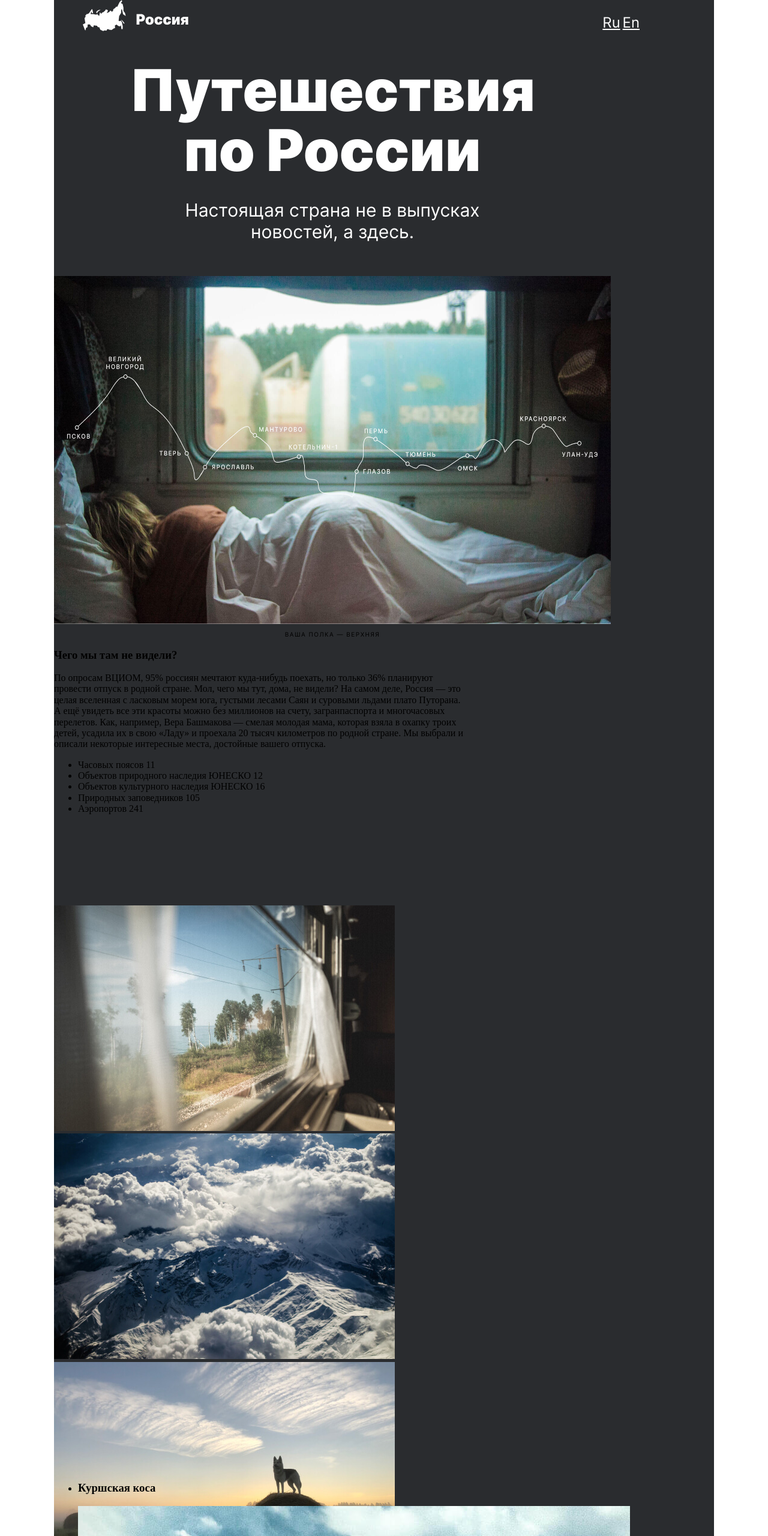
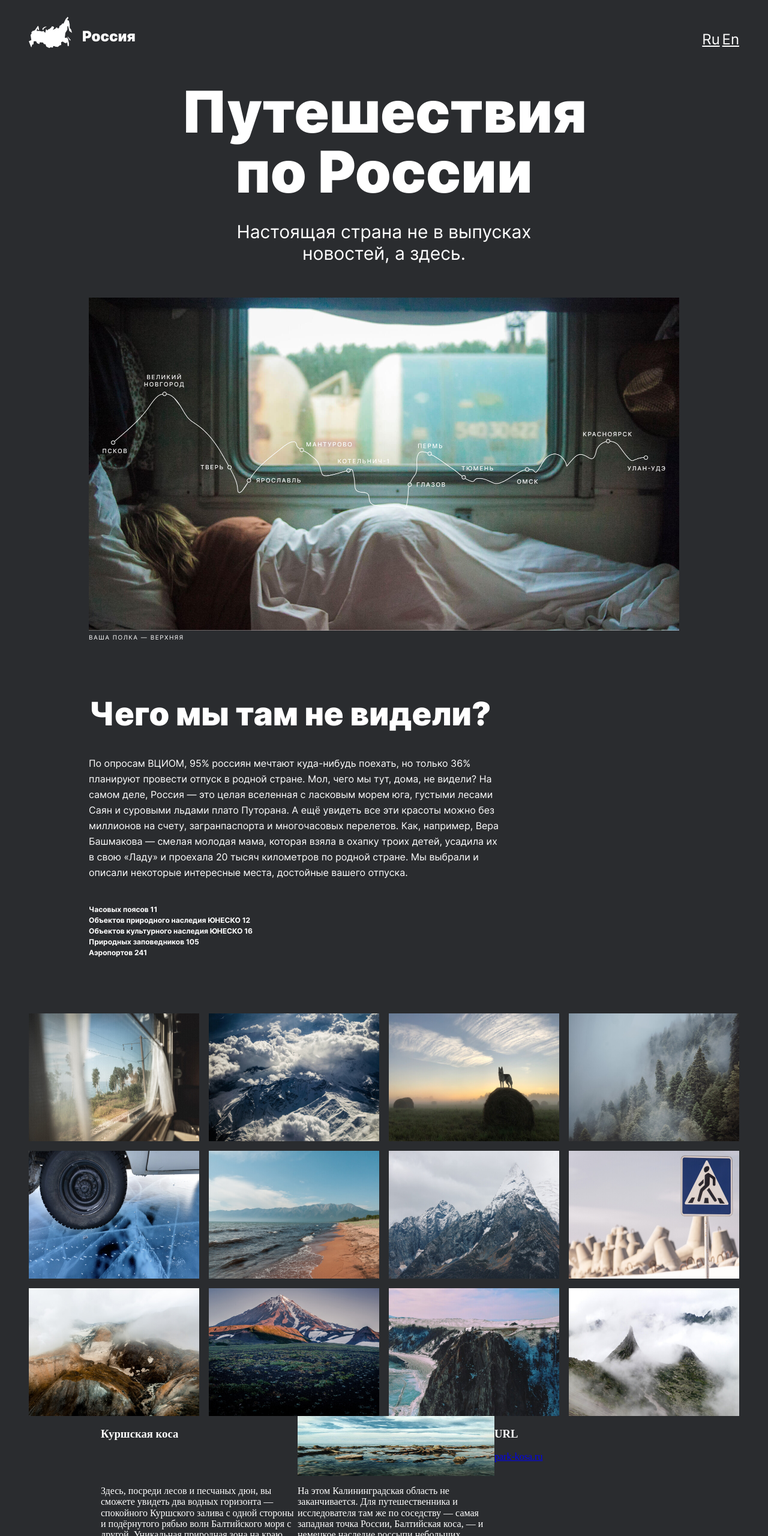
Before and after one commit to IlyaShorin/russian-travel, a plain HTML site: page index.html in a window 1280 px wide. Shown: the top 2560 px of the page at 60% size. Drawn offline with Linux system fonts and the light colour scheme.

Commit message:
проверяю отступы

```diff
--- /dev/null
+++ b/blocks/content/content.css
@@ -0,0 +1,4 @@
+.content{
+  max-width:  1280px;
+
+}
--- a/blocks/header/__lang-link/header__lang-link.css
+++ b/blocks/header/__lang-link/header__lang-link.css
@@ -7,7 +7,6 @@
   text-decoration-line: underline;
   text-align: right;
   color: #ffffff;
-  width: 30px;
-  height: 28px;
-
+  max-width: 30px;
+  width: 100%;
 }
--- a/blocks/header/__logo/header__logo.css
+++ b/blocks/header/__logo/header__logo.css
@@ -1,5 +1,2 @@
 .header__logo{
-  width: 176px;
-  height: 52px;
-
 }
--- a/blocks/header/header.css
+++ b/blocks/header/header.css
@@ -5,7 +5,17 @@
   display: flex;
   justify-content: space-between;
   align-items: flex-end;
-  width: 928px;
-  height: 52px;
-  margin: 0 48px 48px;
+  max-width: 1184px;
+  margin: 0 auto 56px;
+  padding: 28px 48px 0;
 }
+@media screen and (max-width:768px){
+  .header{
+    padding: 28px 24px 0;
+  }
+}
+@media screen and (max-width:320px){
+  .header{
+    padding: 16px 16px 0;
+  }
+}
--- a/blocks/intro/__list/intro__list.css
+++ b/blocks/intro/__list/intro__list.css
@@ -0,0 +1,10 @@
+.intro__list{
+  font-family: Inter;
+  font-style: normal;
+  font-weight: bold;
+  font-size: 12px;
+  line-height: 18px;
+  list-style: none;
+  padding: 0;
+  margin: 32px 0;
+}
--- a/blocks/intro/__text/intro__text.css
+++ b/blocks/intro/__text/intro__text.css
@@ -0,0 +1,8 @@
+.intro__text{
+  font-family: Inter;
+  font-style: normal;
+  font-weight: normal;
+  font-size: 16px;
+  line-height: 26px;
+  margin: 40px 0;
+}
--- a/blocks/intro/__title/intro__title.css
+++ b/blocks/intro/__title/intro__title.css
@@ -0,0 +1,8 @@
+.intro__title{
+  font-family: Inter;
+  font-style: normal;
+  font-weight: 900;
+  font-size: 54px;
+  line-height: 58px;
+  margin: 0;
+}
--- a/blocks/intro/intro.css
+++ b/blocks/intro/intro.css
@@ -4,6 +4,22 @@
 
 
 .intro{
-  width: 690px;
-  height: 428px;
+  max-width: 720px;
+  margin: 92px 442px 92px 148px;
 }
+
+@media screen and (max-width: 1024px){
+  .intro{
+    margin: 92px 286px 92px 48px;
+  }
+}
+@media screen and (max-width: 768px){
+  .intro{
+    margin: 88px 24px 88px;
+  }
+}
+@media screen and (max-width: 320px){
+  .intro{
+    margin: 64px 16px 64px;
+  }
+}
--- a/blocks/lead/__caption/lead__caption.css
+++ b/blocks/lead/__caption/lead__caption.css
@@ -5,5 +5,7 @@
   font-size: 10px;
   line-height: 14px;
   letter-spacing: 0.15em;
+  color: white;
   text-transform: uppercase;
+  margin: 0;
 }
--- a/blocks/lead/__image/lead__image.css
+++ b/blocks/lead/__image/lead__image.css
@@ -1,5 +1,5 @@
 .lead__image{
-  width: 928px;
-  height: 580px;
-  margin: 56px 48px 0;
+  max-width: 100%;
+  width: 100%;
+  margin: 56px 0 0;
 }
--- a/blocks/lead/__subtitle/lead__subtitle.css
+++ b/blocks/lead/__subtitle/lead__subtitle.css
@@ -1,12 +1,16 @@
 .lead__subtitle{
-  font-family: Inter, Arial, sans-serif;
+  margin: 32px auto 0;
+  font-family: Inter;
   font-style: normal;
   font-weight: normal;
   font-size: 30px;
   line-height: 36px;
   text-align: center;
-  width: 640px;
-  height: 72px;
-  color: #ffffff;
-  margin: 32px 144px 0;
+  max-width: 640px;
+  width: 100%;
 }
+@media screen and (max-width:320px){
+  .lead__subtitle{
+    max-width: 288px;
+  }
+}
--- a/blocks/lead/__title/lead__title.css
+++ b/blocks/lead/__title/lead__title.css
@@ -1,12 +1,11 @@
 .lead__title{
-  font-family: inter,Arial,sans-serif;
+  font-family: Inter;
   font-style: normal;
   font-weight: 900;
   font-size: 96px;
   line-height: 100px;
   text-align: center;
-  width: 720px;
-  height: 200px;
-  margin: 0 104px 0;
-  color: #ffffff;
+  max-width: 720px;
+  width: auto;
+  margin: 0 auto 0;
 }
--- a/blocks/lead/lead.css
+++ b/blocks/lead/lead.css
@@ -5,13 +5,13 @@
 
 
 .lead{
-  display: flex;
-  /* flex-direction: column; */
-  flex-wrap: wrap;
-  justify-content: center;
-  align-items: center;
-  width: 928px;
-  height: 962px;
-  padding: 0;
-  margin: 0;
+  max-width: 984px;
+  margin: 0 auto;
+  padding: 0 48px;
 }
+
+@media screen and (max-width:768px){
+  .lead{
+    padding:0;
+  }
+}
--- a/blocks/page/page.css
+++ b/blocks/page/page.css
@@ -1,6 +1,5 @@
 .page{
   background-color: #2A2C2F;
-  min-width:1100px;
-  max-width: 1024px;
-  margin: 0 auto;
+  color: white;
+  max-width: 1280px;
 }
--- a/blocks/photo-grid/__item/photo-grid__item.css
+++ b/blocks/photo-grid/__item/photo-grid__item.css
@@ -0,0 +1,5 @@
+.photo-grid__item{
+  max-width: 100%;
+  width: 100%;
+  min-height: 213px;
+}
--- a/blocks/photo-grid/photo-grid.css
+++ b/blocks/photo-grid/photo-grid.css
@@ -1,5 +1,28 @@
 @import url('./__item/photo-grid__item.css');
+
 .photo-grid{
-  width: 928px;
-  height: 942px;
+  display: grid;
+  grid-template-columns:repeat(auto-fit, minmax(284px,1fr));
+  gap: 16px;
+  max-width: 1184px;
+  margin: 0 auto;
+  padding: 0 48px;
 }
+
+@media screen and (max-width: 1024px) {
+  .photo-grid{
+    gap: 14px;
+  }
+}
+@media screen and (max-width: 768px) {
+  .photo-grid{
+    gap: 16px;
+    padding: 0 24px;
+  }
+}
+@media screen and (max-width: 320px) {
+  .photo-grid{
+    gap: 12px;
+    padding: 0 16px;
+  }
+}
--- a/blocks/place/__image/place__image.css
+++ b/blocks/place/__image/place__image.css
@@ -0,0 +1,5 @@
+.place__image{
+  max-width: 100%;
+  width: 100%;
+  height: 100px;
+}
--- a/blocks/place/place.css
+++ b/blocks/place/place.css
@@ -4,3 +4,10 @@
 @import url('./__title/place__title.css');
 @import url('./__url-heading/place__url-heading.css');
 @import url('./__website/place__website.css');
+
+
+.place{
+  display: grid;
+  grid-template-columns: repeat(auto-fit,minmax(284px,1fr));
+  max-width: 984px;
+}
--- a/blocks/places/places.css
+++ b/blocks/places/places.css
@@ -1,4 +1,6 @@
 .places{
-  width: 928px;
-  height: 3296px;
+  max-width: 984px;
+  width: 100%;
+  margin: 0 auto;
+  list-style: none;
 }
```
